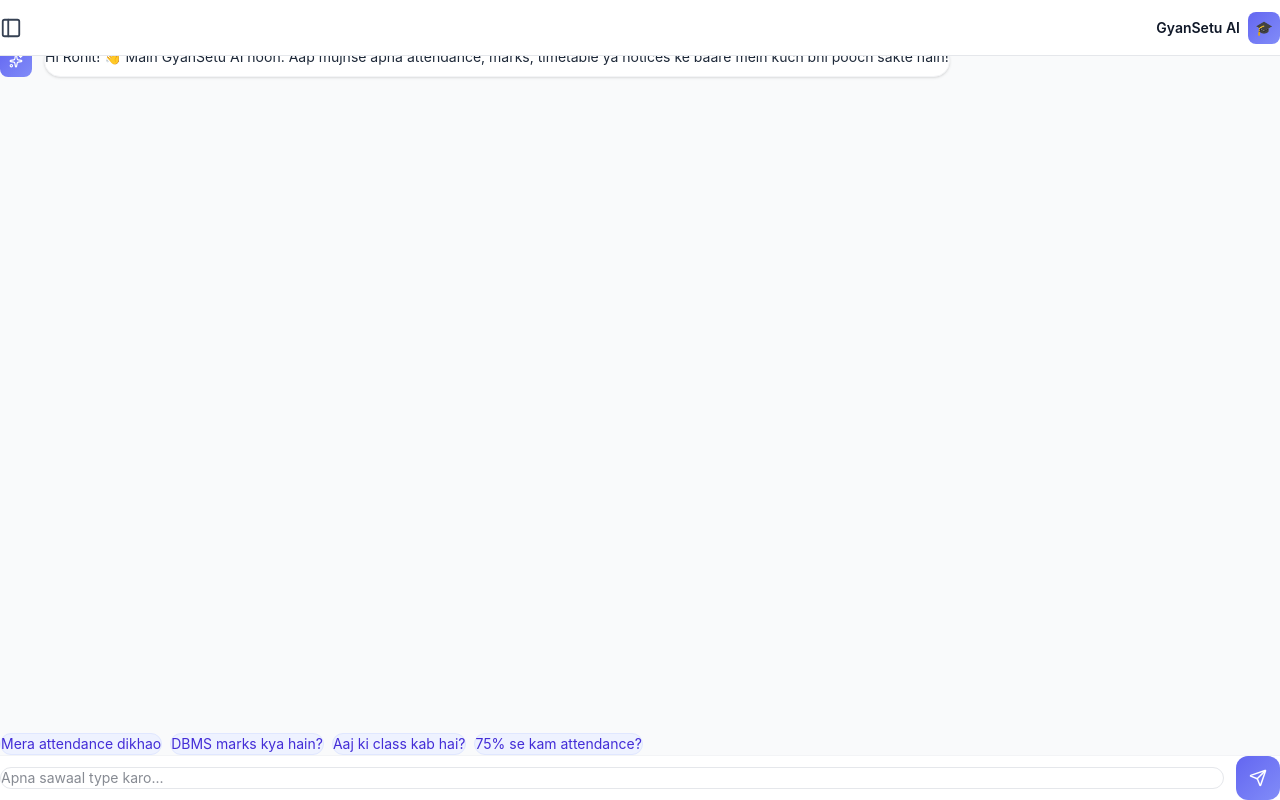
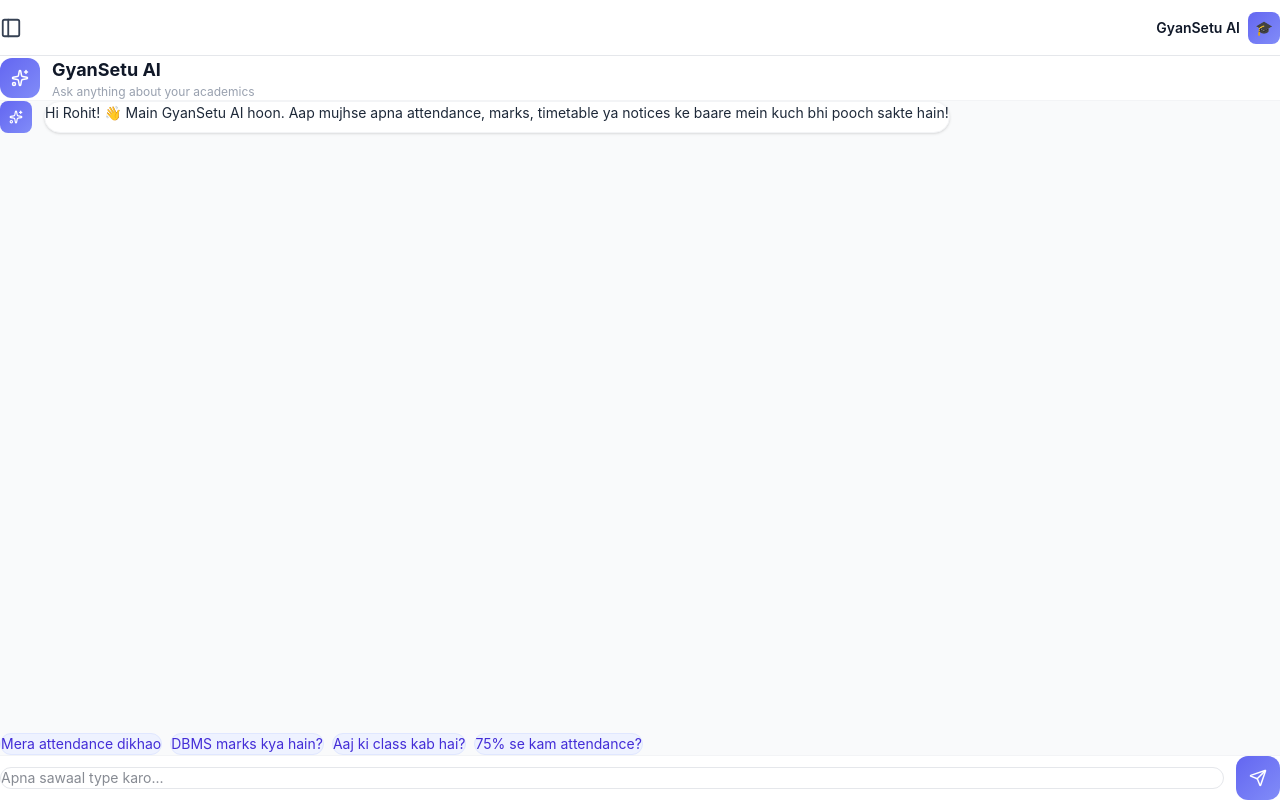
Before and after one commit to Rohitraj45592/gyansetu-ai, a Next.js app in the folder frontend/: page /chat in a window 1280 px wide. Built offline with nearby package versions, Linux system fonts and the light colour scheme; sample sign-in values are in the browser's storage.

Commit message:
Fix chat header spacing

```diff
--- a/frontend/app/chat/page.tsx
+++ b/frontend/app/chat/page.tsx
@@ -61,10 +61,10 @@ export default function ChatPage() {
     <div className="min-h-screen bg-gray-50 flex overflow-x-hidden">
       <Sidebar />
 
-     <main className="flex-1 min-w-0 flex flex-col h-screen pt-14 sm:pt-0">
+     <main className="flex-1 min-w-0 flex flex-col h-screen" style={{ paddingTop: '56px' }}>
 
         {/* Header */}
-      <div className="px-4 sm:px-10 py-4 border-b border-gray-100 bg-white relative z-0 mt-2 sm:mt-0">
+      <div className="px-4 sm:px-10 py-4 border-b border-gray-100 bg-white">
           <div className="flex items-center gap-3">
             <div className="w-10 h-10 rounded-xl flex items-center justify-center"
               style={{ background: 'linear-gradient(135deg, #6366f1, #818cf8)' }}>
```
